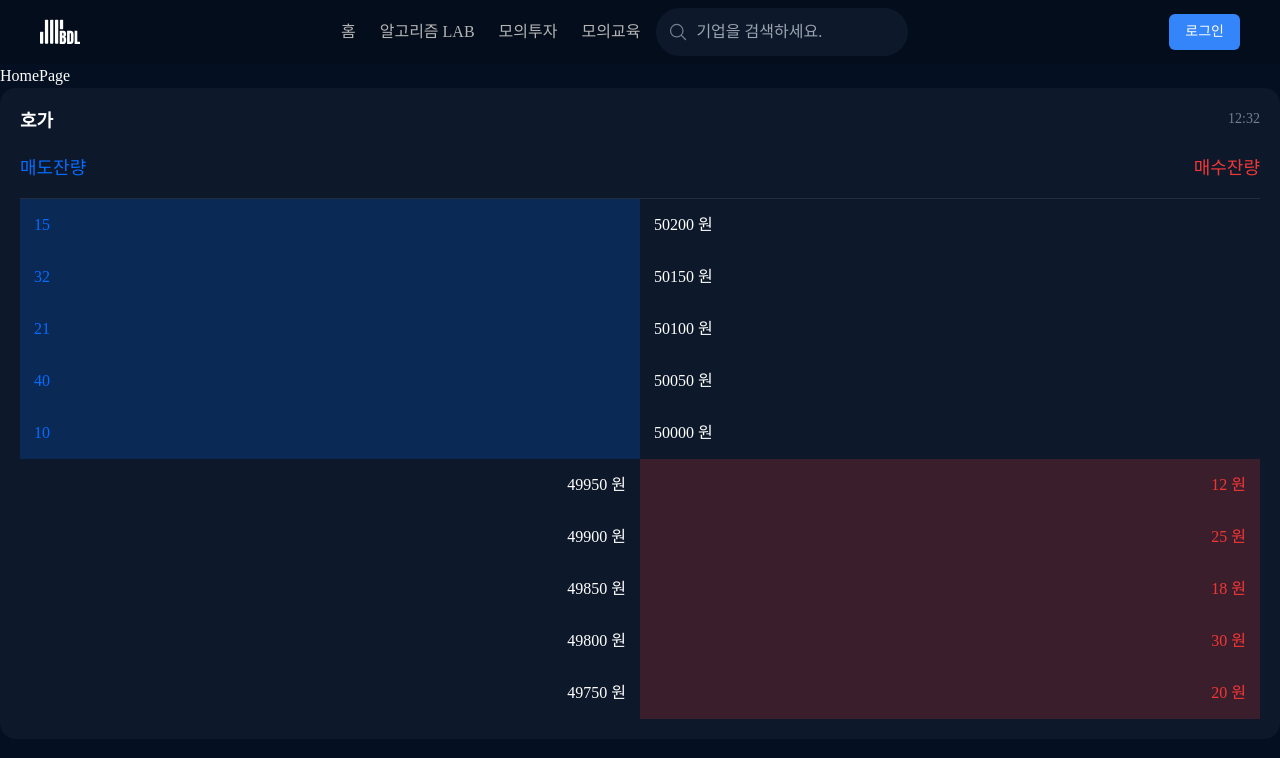
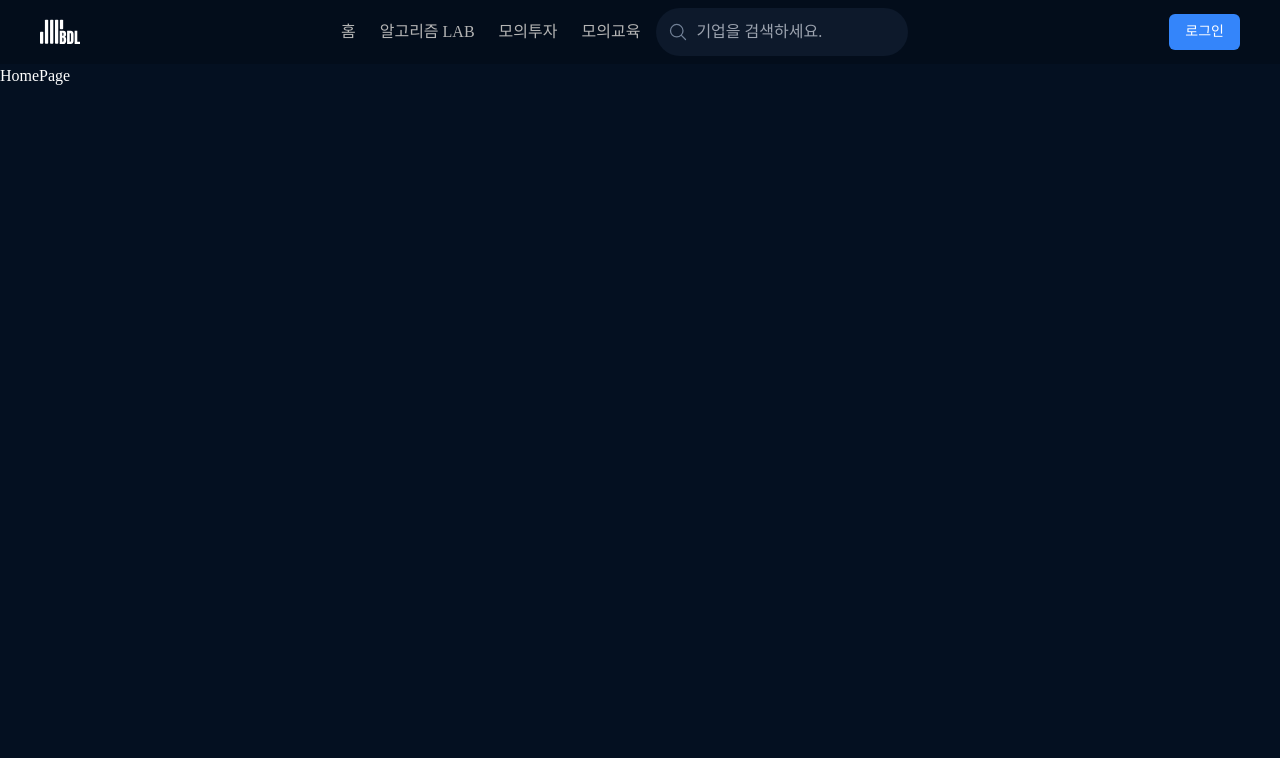
Before and after one commit to dnwnsrb11/BDL-frontend, a React (Vite) app: page / in a window 1280 px wide. Shown: the top 758 px of the page. Built offline with nearby package versions, Linux system fonts and the light colour scheme; a web font is replaced by a local one.

Commit message:
rename:테스트 내용 삭제

```diff
--- a/src/components/mock-investment/selling-price/selling-price-sell.tsx
+++ b/src/components/mock-investment/selling-price/selling-price-sell.tsx
@@ -29,7 +29,7 @@ export const SellingPriceSell = ({ orderBookDummy }: SellingPriceSellProps) => {
                 <p>{data.price} 원</p>
               </div>
               <div className="flex w-[50%] justify-end bg-btn-red-color  bg-opacity-20 p-[14px]">
-                <p className="text-btn-red-color">{data.quantity} 원</p>
+                <p className="text-btn-red-color">{data.quantity}</p>
               </div>
             </div>
           );
--- a/src/routes/pages/HomePage.tsx
+++ b/src/routes/pages/HomePage.tsx
@@ -1,10 +1,7 @@
-import { SellingPrice } from '@/components/mock-investment/selling-price/selling-price';
-
 export const HomePage = () => {
   return (
     <div>
       <div>HomePage</div>
-      <SellingPrice />
     </div>
   );
 };
```
